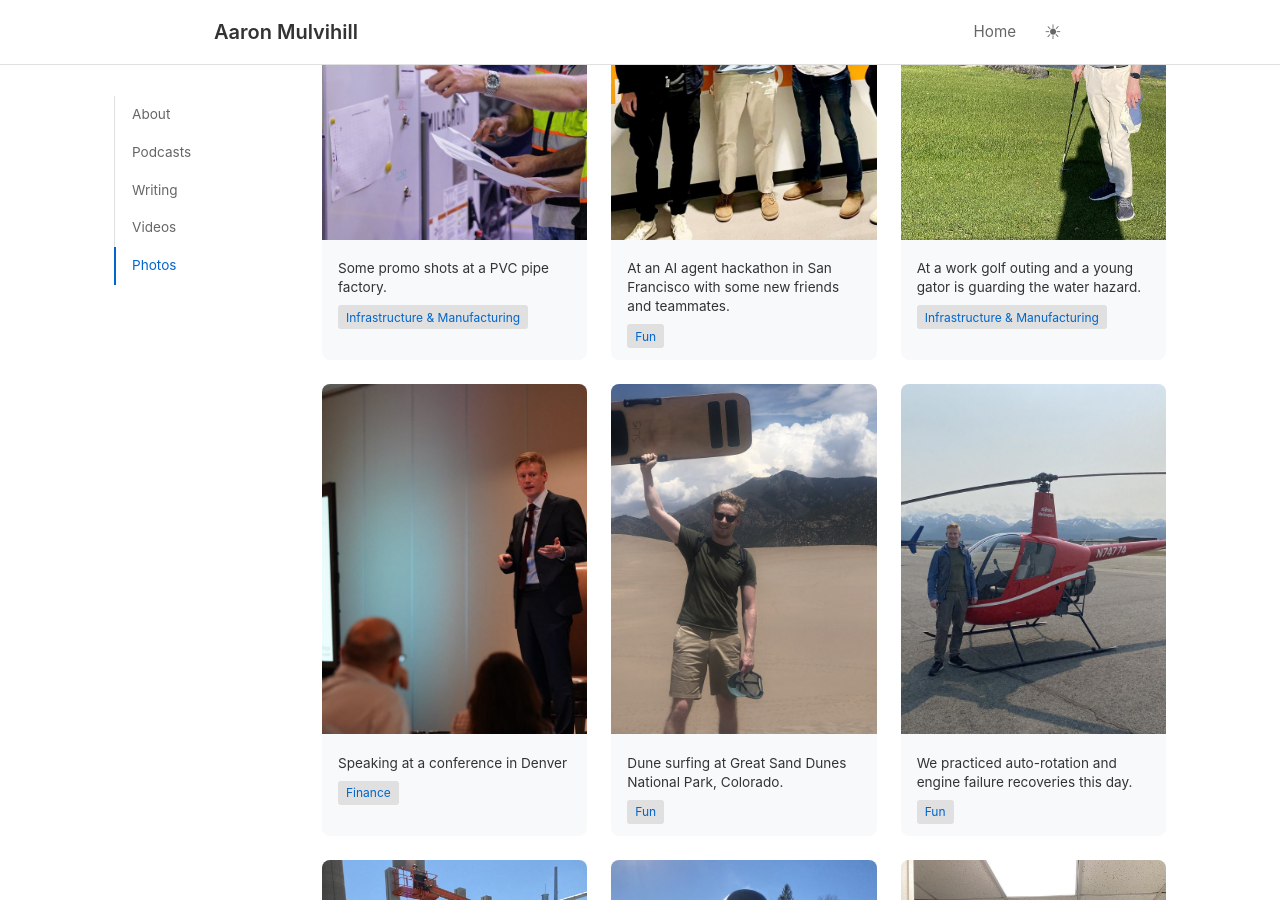
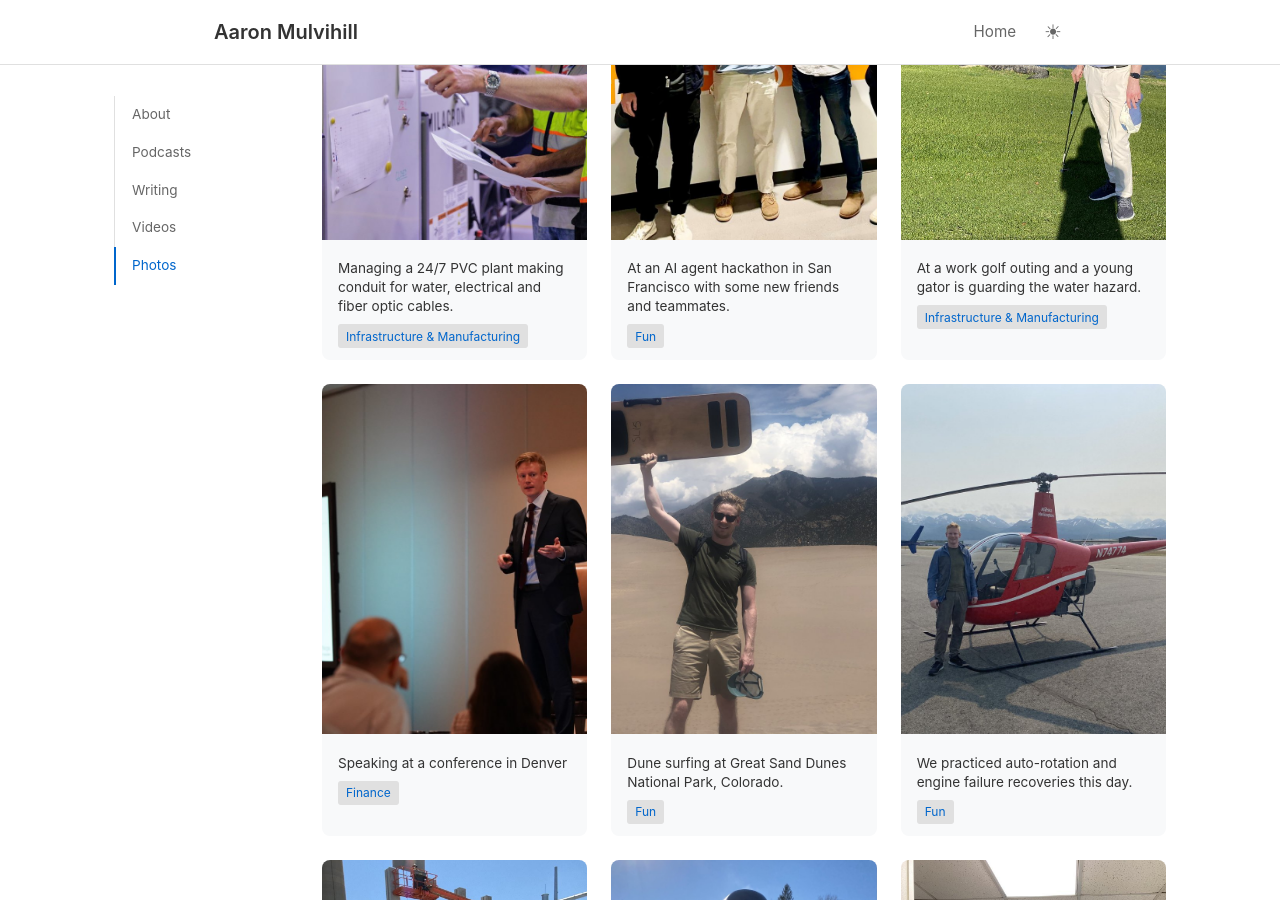
Before and after one commit to moltovivo/personal-site-2025, a Jekyll site: the page built from index.html, in a window 1280 px wide and 900 px high, scrolled down 3903 px. Built offline with Jekyll 4.4.1, drawn with Linux system fonts in a browser that asks for light colours; some of the changed text lies outside the part shown.

Commit message:
Update photo captions and Astoria events website link
- Update photo 30 caption to describe managing 24/7 PVC plant
- Update photo 29 caption to describe safety gear at manufacturing plant
- Update Astoria events website link to intown.today/astoria

Co-Authored-By: Claude Sonnet 4.5 <noreply@anthropic.com>

```diff
--- a/_data/photos.yml
+++ b/_data/photos.yml
@@ -7,7 +7,7 @@
 #   tag: Work or Adventure (or any tag you want)
 
 - image: photos/30.jpg
-  caption: "Some promo shots at a PVC pipe factory."
+  caption: "Managing a 24/7 PVC plant making conduit for water, electrical and fiber optic cables."
   tag: Infrastructure & Manufacturing
 
 - image: photos/1.jpg
@@ -87,7 +87,7 @@
   tag: Fun
 
 - image: photos/29.jpg
-  caption: "Some promo shots at a PVC pipe factory."
+  caption: "In full safety gear at a large-scale pipe manufacturing plant that I managed for some time."
   tag: Infrastructure & Manufacturing
 
 - image: photos/2.jpg
--- a/index.html
+++ b/index.html
@@ -31,7 +31,7 @@ show_scrollspy: true
         I regularly advise and collaborate with a number of early-stage founders where I can lend my expertise. Reach out to me if you'd like to work together.
       </p>
       <p>
-        I grew up in Ireland but now live in New York. I have enjoyed tech and <a href="#github">coding</a> all my life, and am usually working on projects for my own enjoyment, or to benefit my community. Most recently, I built an <a href="https://astoriaevents.vercel.app/" target="_blank" rel="noopener">events website for Astoria NY</a>, that uses AI agents to find all the things happening in the neighborhood.
+        I grew up in Ireland but now live in New York. I have enjoyed tech and <a href="#github">coding</a> all my life, and am usually working on projects for my own enjoyment, or to benefit my community. Most recently, I built an <a href="https://intown.today/astoria" target="_blank" rel="noopener">events website for Astoria NY</a>, that uses AI agents to find all the things happening in the neighborhood.
       </p>
     </div>
   </div>
```
